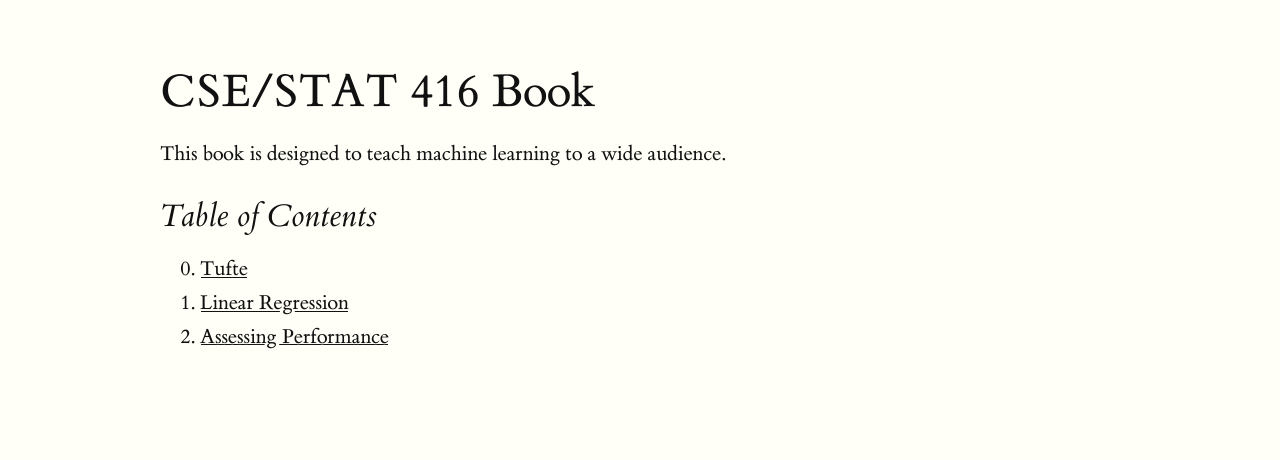
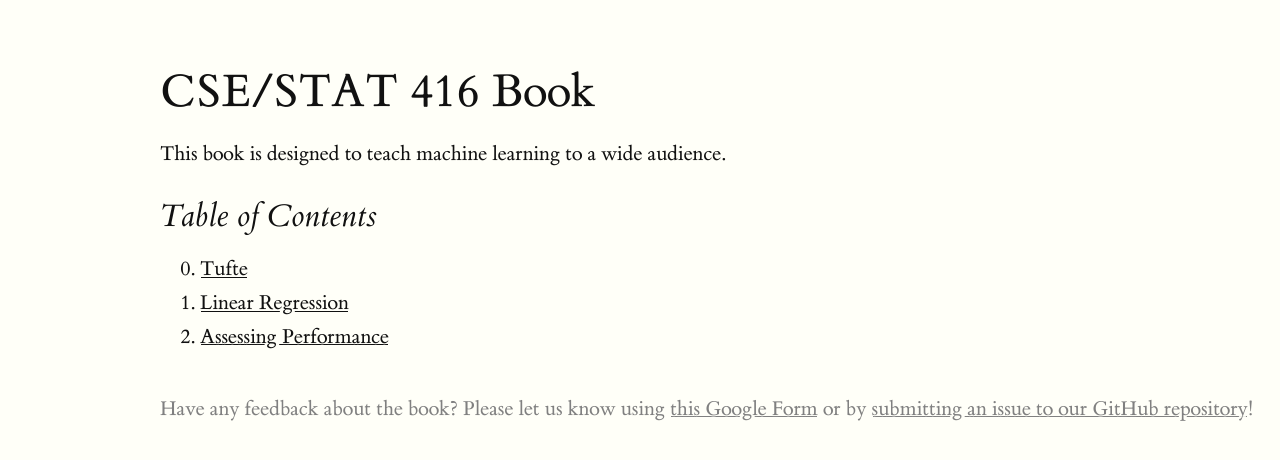
Before and after one commit to hschafer/CSE-STAT-416-book, a Next.js app in the folder website/: page / in a window 1280 px wide. Shown: the top 460 px of the page. Built offline with nearby package versions, Linux system fonts and the light colour scheme.

Commit message:
Add footer with feedback links

```diff
--- a/website/components/layout.js
+++ b/website/components/layout.js
@@ -6,6 +6,7 @@ import styles from "./layout.module.css";
 
 export default function Layout({ showTOC = "True", children }) {
   return (
+    <>
       <div id="container">
         <nav id="navbar" className={showTOC === "True" ? "" : styles.hidden}>
           <p>
@@ -25,5 +26,18 @@ export default function Layout({ showTOC = "True", children }) {
         </nav>
         <main id="content">{children}</main>
       </div>
+      {/* TODO this isn't the BEST styling, but I don't know how to make flex work. */}
+      <footer>
+        <p>
+          Have any feedback about the book? Please let us know using{" "}
+          <a href="https://forms.gle/AuikAgFFGmvVjQSy9">this Google Form</a> or
+          by{" "}
+          <a href="https://github.com/hschafer/CSE-STAT-416-book/issues">
+            submitting an issue to our GitHub repository
+          </a>
+          !
+        </p>
+      </footer>
+    </>
   );
 }
--- a/website/styles/global.css
+++ b/website/styles/global.css
@@ -31,6 +31,10 @@ section video {
   line-height: 1em;
 }
 
+footer {
+  color: gray;
+}
+
 /* My modifications to Tufte */
 .marginnote p,
 .marginnote ol,
```
Lines whose indentation alone changed are shown as unchanged.
